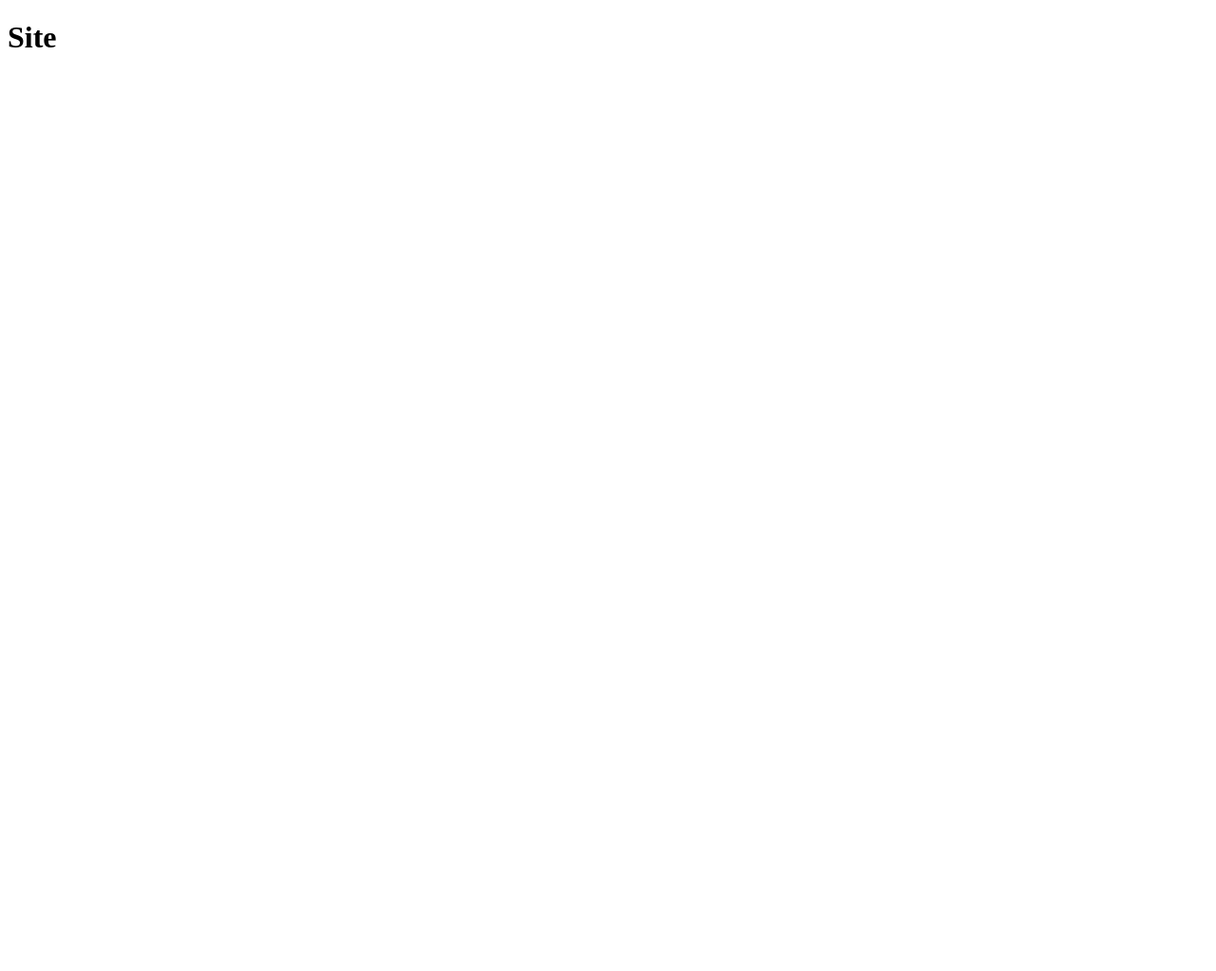
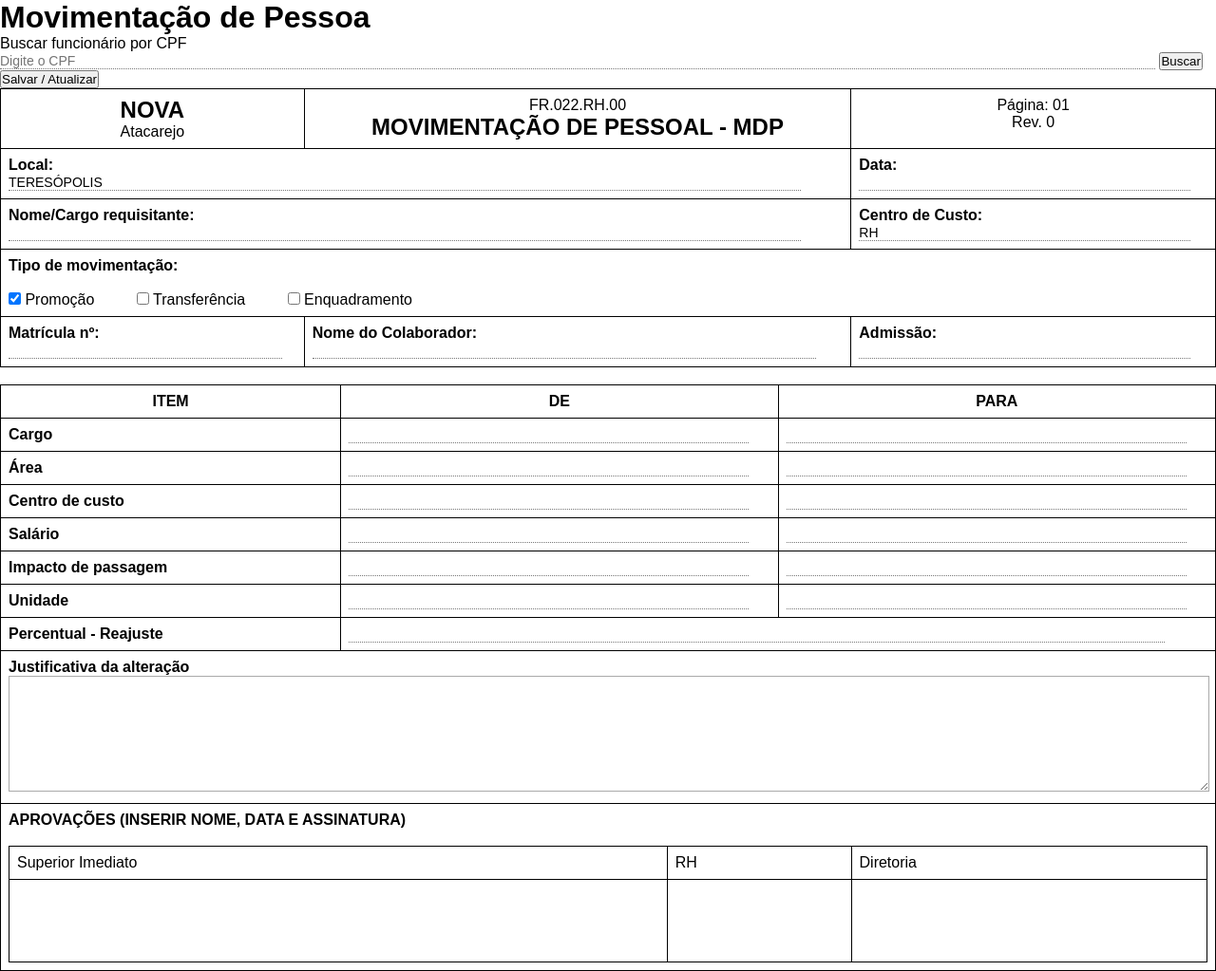
Before and after one commit to FelipeDevJs/fernando-app, a plain HTML site: page index.html in a window 1280 px wide. Shown: the whole page at 95% size. Before the commit the page ends 800 px from the top, so only its background shows below. Drawn offline with Linux system fonts and the light colour scheme.

Commit message:
update index and add style js

```diff
--- a/index.html
+++ b/index.html
@@ -1,11 +1,128 @@
 <!DOCTYPE html>
-<html lang="en">
+<html lang="pt-br">
+
 <head>
     <meta charset="UTF-8">
     <meta name="viewport" content="width=device-width, initial-scale=1.0">
     <title>Site</title>
+    <link rel="stylesheet" href="style.css">
 </head>
+
 <body>
-    <h1>Site</h1>
+    <h1>Movimentação de Pessoa</h1>
+
+    <div class="form-busca">
+        <p>Buscar funcionário por CPF</p>
+        <form id="formBusca">
+            <input type="text" id="cpfInput" placeholder="Digite o CPF">
+            <button type="submit">Buscar</button>
+        </form>
+        <button id="limparBtn">Salvar / Atualizar</button>
+    </div>
+
+    <div class="visu-table">
+        <table>
+            <tr>
+                <td style="width:25%" class="center">
+                    <h2>NOVA</h2>Atacarejo
+                </td>
+                <td style="width:45%" class="center">
+                    <div>FR.022.RH.00</div>
+                    <h2>MOVIMENTAÇÃO DE PESSOAL - MDP</h2>
+                </td>
+                <td style="width:30%" class="center">Página: 01<br>Rev. 0</td>
+            </tr>
+            <tr>
+                <td colspan="2"><b>Local:</b> <input type=text value="TERESÓPOLIS"></td>
+                <td><b>Data:</b> <input type=text></td>
+            </tr>
+            <tr>
+                <td colspan="2"><b>Nome/Cargo requisitante:</b> <input type=text></td>
+                <td><b>Centro de Custo:</b> <input type=text value="RH"></td>
+            </tr>
+            <tr>
+                <td colspan="3">
+                    <b>Tipo de movimentação:</b><br><br>
+                    <label><input type=checkbox checked> Promoção</label>
+                    <label style="margin-left:40px"><input type=checkbox> Transferência</label>
+                    <label style="margin-left:40px"><input type=checkbox> Enquadramento</label>
+                </td>
+            </tr>
+            <tr>
+                <td><b>Matrícula nº:</b><input type=text></td>
+                <td><b>Nome do Colaborador:</b><input type=text></td>
+                <td><b>Admissão:</b><input type=text></td>
+            </tr>
+        </table>
+        <br>
+        <table>
+            <tr class="bold center">
+                <td style="width:28%">ITEM</td>
+                <td>DE</td>
+                <td>PARA</td>
+            </tr>
+            <tr>
+                <td><b>Cargo</b></td>
+                <td><input type=text></td>
+                <td><input type=text></td>
+            </tr>
+            <tr>
+                <td><b>Área</b></td>
+                <td><input type=text></td>
+                <td><input type=text></td>
+            </tr>
+            <tr>
+                <td><b>Centro de custo</b></td>
+                <td><input type=text></td>
+                <td><input type=text></td>
+            </tr>
+            <tr>
+                <td><b>Salário</b></td>
+                <td><input type=text></td>
+                <td><input type=text></td>
+            </tr>
+            <tr>
+                <td><b>Impacto de passagem</b></td>
+                <td><input type=text></td>
+                <td><input type=text></td>
+            </tr>
+            <tr>
+                <td><b>Unidade</b></td>
+                <td><input type=text></td>
+                <td><input type=text></td>
+            </tr>
+            <tr>
+                <td><b>Percentual - Reajuste</b></td>
+                <td colspan="2"><input type=text></td>
+            </tr>
+            <tr>
+                <td colspan="3"><b>Justificativa da alteração</b><br><textarea></textarea></td>
+            </tr>
+            <tr>
+                <td colspan="3"><b>APROVAÇÕES (INSERIR NOME, DATA E ASSINATURA)</b><br><br>
+                    <table style="width:100%">
+                        <tr>
+                            <td>Superior Imediato</td>
+                            <td>RH</td>
+                            <td>Diretoria</td>
+                        </tr>
+                        <tr>
+                            <td style="height:70px"></td>
+                            <td></td>
+                            <td></td>
+                        </tr>
+                    </table>
+                </td>
+            </tr>
+        </table>
+    </div>
+
+
+
+
+
+
+    <script src="script.js"></script>
 </body>
+
 </html>
--- /dev/null
+++ b/style.css
@@ -0,0 +1,13 @@
+* {
+    margin: 0;
+    padding: 0;
+}
+
+@page{size:A4;margin:10mm}
+body{font-family:Arial,sans-serif}
+table{border-collapse:collapse;width:100%}
+td{border:1px solid #000;padding:8px;vertical-align:top}
+.center{text-align:center}.right{text-align:right}.bold{font-weight:bold}
+input[type=text]{border:none;border-bottom:1px dotted #777;width:95%;font-size:14px}
+textarea{width:100%;height:120px;border:1px solid #aaa}
+.small{font-size:12px}
```
Also changed, not shown: script.js (added).
